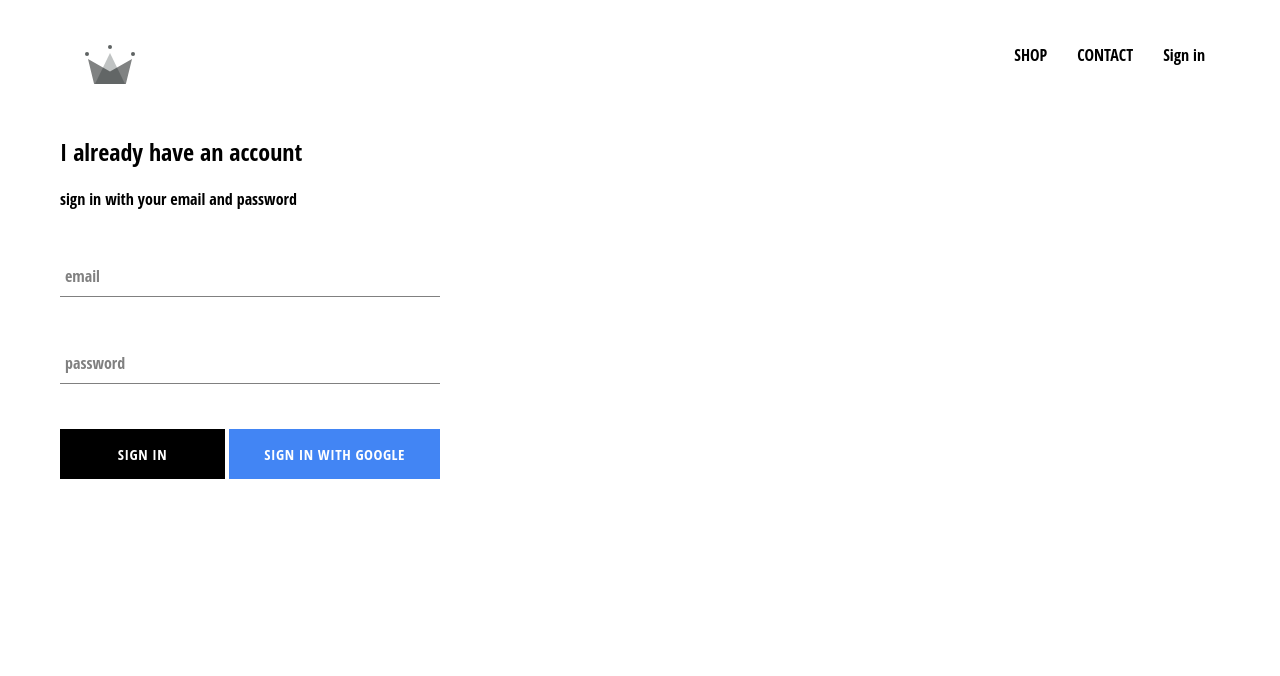
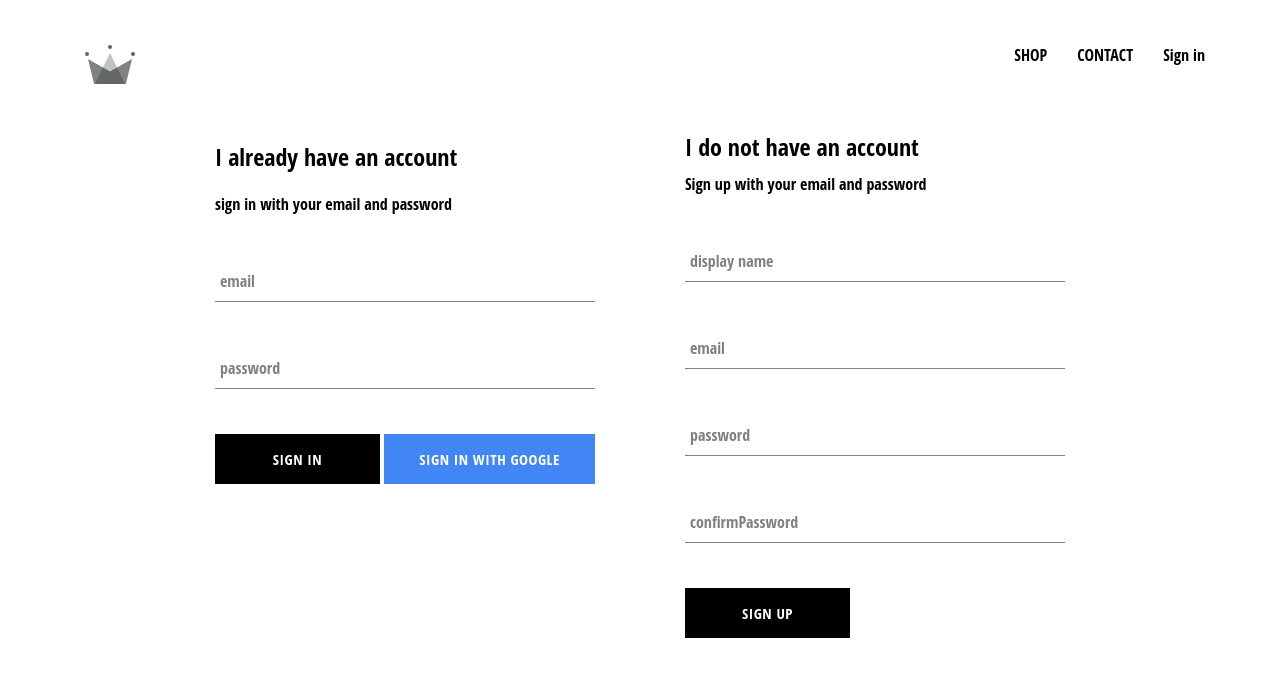
Before and after one commit to ParsaSinichi/E-shop, a React (Create React App) app: page /signin in a window 1280 px wide. Shown: the top 676 px of the page. Built offline with nearby package versions, Linux system fonts and the light colour scheme; no server answers; the HTML template or start-up script is replaced by a standard one.

Commit message:
firebase + firestore and authenticated users

```diff
--- a/src/App.js
+++ b/src/App.js
@@ -5,7 +5,7 @@
 import shopPage from './components/Shoppage/shoppage';
 import Header from './components/header/header';
 import SignInSignUp from './components/Signin_signOut/sign-in-up';
-import {auth} from './firebase/firebase';
+import {auth,createUserProfileDocument} from './firebase/firebase';
 
 class App extends React.Component {
   constructor(props) {
@@ -16,10 +16,25 @@
   }
   unsubscribeFromAuth =null
   componentDidMount(){
-    this.unsubscribeFromAuth =auth.onAuthStateChanged(user=>{
-      this.setState({currentUser:user})
-      console.log(user);
-    })
+    this.unsubscribeFromAuth =auth.onAuthStateChanged(async userAuth=>{
+
+      if(userAuth) {
+            const userRef=await createUserProfileDocument(userAuth )  ;
+            userRef.onSnapshot(snapShot=>{
+              this.setState({
+                currentUser:{
+                  id:snapShot.id,
+                  ...snapShot.data()
+                }
+              })
+              console.log(this.state)
+            })
+
+      }
+      else{
+        this.setState({currentUser:userAuth})
+      }
+    },)
   }
   componentWillUnmount(){
     this.unsubscribeFromAuth()
--- a/src/components/Signin_signOut/sign-in-up.jsx
+++ b/src/components/Signin_signOut/sign-in-up.jsx
@@ -1,11 +1,12 @@
 import React from 'react'
 import './sign-in-up.scss'
 import SignIn from '../sign-in/sign-in';
+import SignUp from '../sign-up/sign-up';
 function SignInSignUp() {
     return (
-        <div className='sign-in-sign-up'>
+        <div className='sign-in-and-sign-up'>
         <SignIn/>
-
+        <SignUp/>
 
         </div>
 
--- a/src/components/Signin_signOut/sign-in-up.scss
+++ b/src/components/Signin_signOut/sign-in-up.scss
@@ -0,0 +1,6 @@
+.sign-in-and-sign-up{
+    width: 850px;
+    display: flex;
+    justify-content: space-between;
+    margin: 30px auto;
+}
--- a/src/components/form-input/form-input.jsx
+++ b/src/components/form-input/form-input.jsx
@@ -6,7 +6,7 @@
             <input type="text" name="" id=""  className='form-input' onChange={handleChange} {...otherProps}/>
         {
             lable?
-            <lable className={`${otherProps.value.length ? 'shrink' : `` }form-input-label `}>
+            <lable className={`${otherProps.value.length  ? 'shrink' : `` }form-input-label `}>
                 {lable}
             </lable>
             :null
--- /dev/null
+++ b/src/components/sign-up/sign-up.jsx
@@ -0,0 +1,76 @@
+import React from 'react';
+import FormInput from '../form-input/form-input';
+import CustomButton from '../custom-button/custom-button';
+import {auth,createUserProfileDocument} from '../../firebase/firebase';
+import "./sign-up.scss"
+class  SignUp extends React.Component {
+    constructor(props) {
+        super(props);
+        this.state={
+            displayName:'',
+            email:'',
+            password:'',
+            confirmPassword:"",
+
+        }
+    }
+    handleSubmit= async event =>{
+        event.preventDefault();
+        const {displayName,email,password,confirmPassword}=this.state;
+            if(password!=confirmPassword){
+                alert("password dont match")
+                return;
+            }
+            try {
+                const {user}=await auth.createUserWithEmailAndPassword(email,password);
+              await  createUserProfileDocument(user,displayName)
+              this.setState({
+                displayName:'',
+                email:'',
+                password:'',
+                confirmPassword:"",
+              })
+
+            } catch (error) {
+                console.error(error)
+            }
+    }
+    handleChange= event=>{
+        const {name,value}=event.target
+        this.setState({
+            name:value
+        })
+    }
+    render() {
+        const {displayName,email,password,confirmPassword}=this.state;
+        return (
+            <div className='sign-up'>
+                <h2 className='title'> I do not have an account</h2>
+                <span>Sign up with your email and password </span>
+                <form className='sign-up-form' onSubmit={this.handleSubmit}>
+                <FormInput type='text' name='displayname' value={displayName} onChange={this.handleChange} lable="display name" required>
+
+                </FormInput>
+
+                <FormInput type='email' name='email' value={email} onChange={this.handleChange} lable="email" required>
+
+                </FormInput>
+
+                <FormInput type='password' name='password' value={password} onChange={this.handleChange} lable="password" required>
+
+                </FormInput>
+
+                <FormInput type='password' name='confirmPassword' value={confirmPassword} onChange={this.handleChange} lable=" confirmPassword" required>
+
+                </FormInput>
+
+                <CustomButton type='submit' >Sign Up</CustomButton>
+                </form>
+
+
+            </div>
+          );
+    }
+}
+
+export default  SignUp ;
--- /dev/null
+++ b/src/components/sign-up/sign-up.scss
@@ -0,0 +1,8 @@
+.sign-up{
+    display: flex;
+    flex-direction: column;
+    width: 380Px;
+    .title{
+        margin: 10px 0px;
+    }
+}
--- a/src/firebase/firebase.js
+++ b/src/firebase/firebase.js
@@ -12,7 +12,30 @@
   appId: "1:143571960921:web:d2909cf98e44eb00b69d48"
 };
 firebase.initializeApp(config);
+export const createUserProfileDocument = async (userAuth, additionalData) => {
+  if (!userAuth) return;
 
+  const userRef = firestore.doc(`users/${userAuth.uid}`);
+
+  const snapShot = await userRef.get();
+
+  if (!snapShot.exists) {
+    const { displayName, email } = userAuth;
+    const createdAt = new Date();
+    try {
+      await userRef.set({
+        displayName,
+        email,
+        createdAt,
+        ...additionalData
+      });
+    } catch (error) {
+      console.log('error creating user', error.message);
+    }
+  }
+
+  return userRef;
+};
 export const auth = firebase.auth();
 export const firestore = firebase.firestore();
 
```
